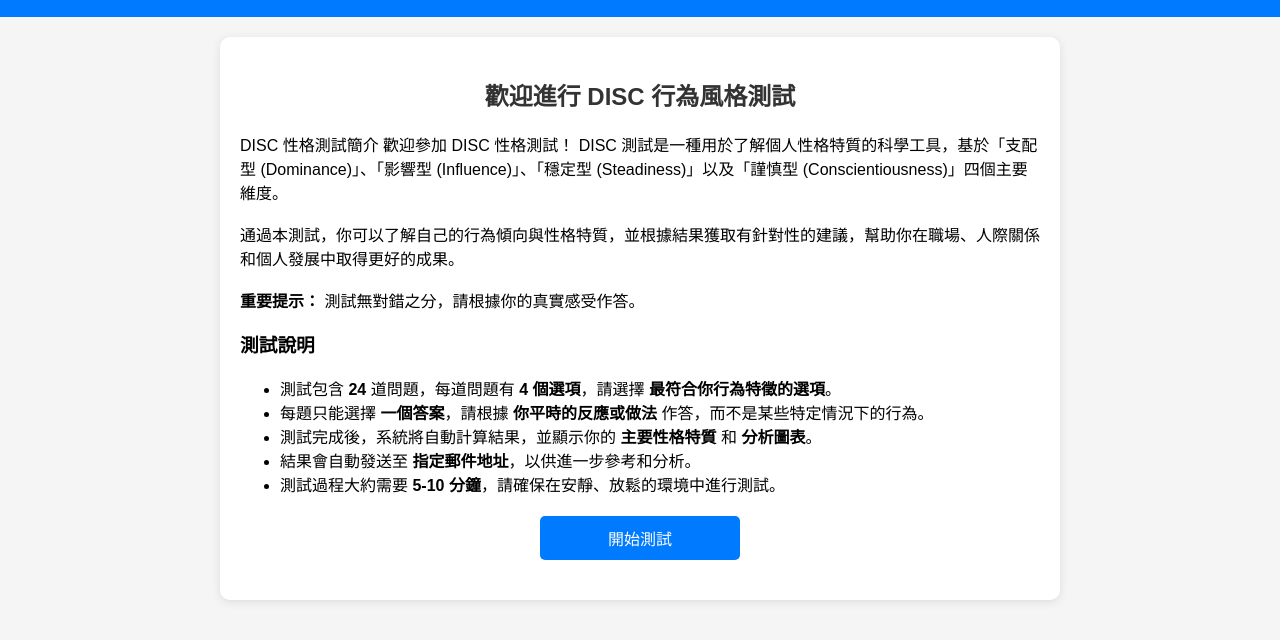
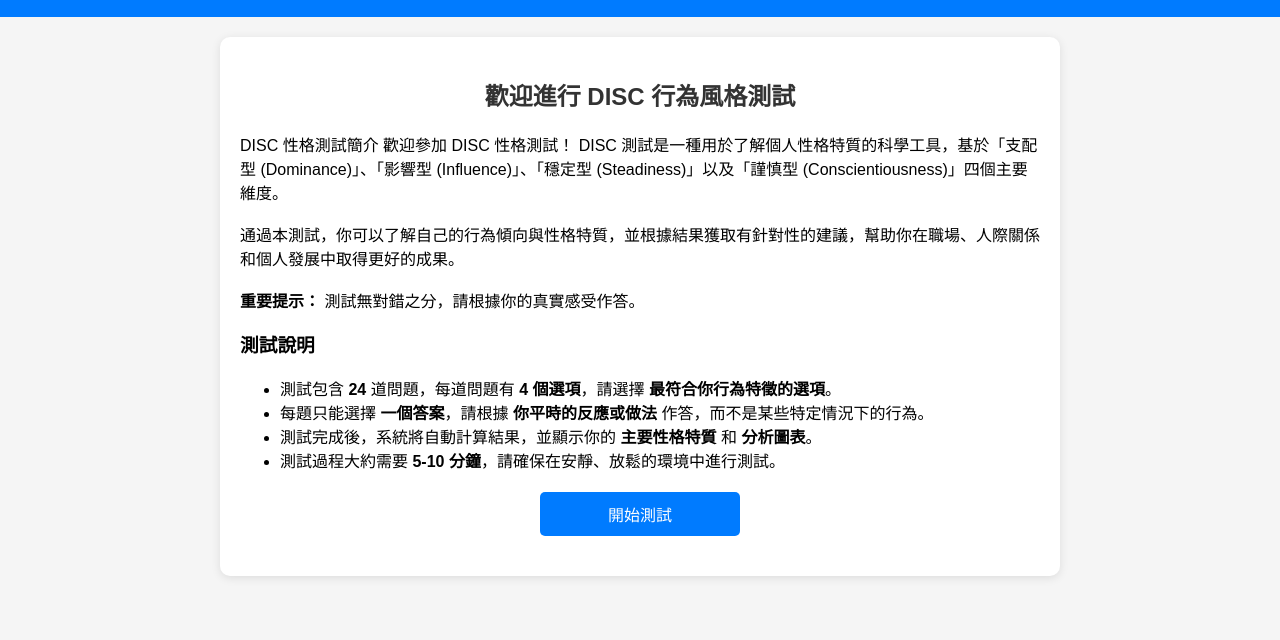
Before and after one commit to jszetomh198X/DISC_index, a plain HTML site: page Index.html in a window 1280 px wide. Shown: the part 102-742 px from the top of the page. Drawn offline with nearby package versions, Linux system fonts and the light colour scheme.

Commit message:
Update Index.html

```diff
--- a/Index.html
+++ b/Index.html
@@ -80,7 +80,6 @@ DISC 測試是一種用於了解個人性格特質的科學工具，基於「支
                 <li>測試包含 <strong>24</strong> 道問題，每道問題有 <strong>4 個選項</strong>，請選擇 <strong>最符合你行為特徵的選項</strong>。</li>
                 <li>每題只能選擇 <strong>一個答案</strong>，請根據 <strong>你平時的反應或做法</strong> 作答，而不是某些特定情況下的行為。</li>
                 <li>測試完成後，系統將自動計算結果，並顯示你的 <strong>主要性格特質</strong> 和 <strong>分析圖表</strong>。</li>
-                <li>結果會自動發送至 <strong>指定郵件地址</strong>，以供進一步參考和分析。</li>
                 <li>測試過程大約需要 <strong>5-10 分鐘</strong>，請確保在安靜、放鬆的環境中進行測試。</li>
             </ul>
             <button class="btn" onclick="startTest()">開始測試</button>
```
